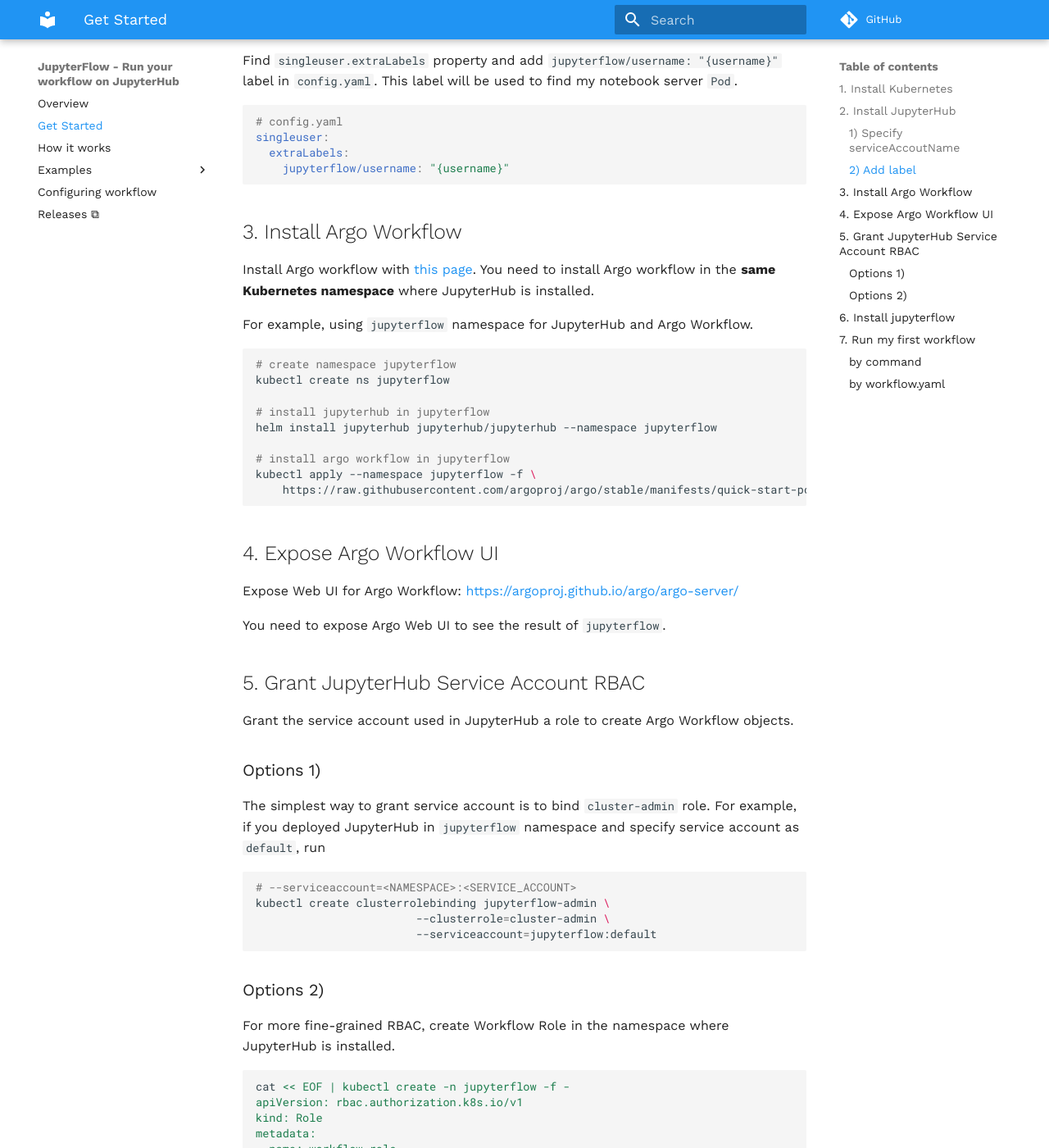
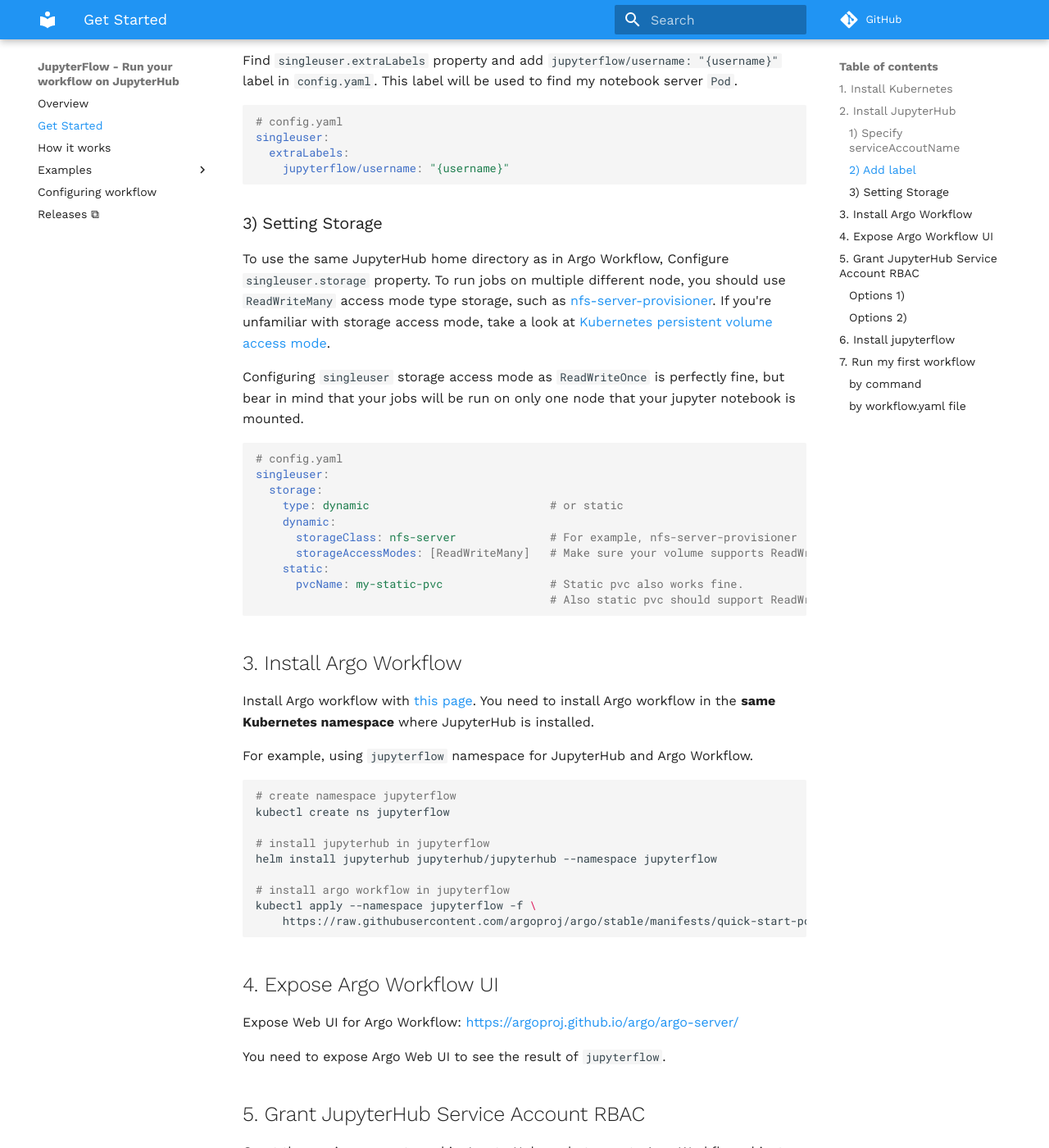
Before and after one commit to hongkunyoo/jupyterflow, an MkDocs documentation site: the page built from docs/get-started.md, in a window 1280 px wide and 1400 px high, scrolled down 890 px. Shown: the whole window at 82% size. Built offline with MkDocs 1.6.1 and Material for MkDocs 9.7.7, drawn with Linux system fonts in a browser that asks for light colours; comment, search, counter and statistics services are not loaded; some of the changed text lies outside the part shown.

Commit message:
Update docs & Bug fix

````diff
--- a/docs/get-started.md
+++ b/docs/get-started.md
@@ -33,6 +33,27 @@
 singleuser:
   extraLabels:
     jupyterflow/username: "{username}"
+```
+
+### 3) Setting Storage
+
+To use the same JupyterHub home directory as in Argo Workflow, Configure `singleuser.storage` property. To run jobs on multiple different node, you should use `ReadWriteMany` access mode type storage,
+such as [nfs-server-provisioner](https://github.com/helm/charts/tree/master/stable/nfs-server-provisioner).
+If you're unfamiliar with storage access mode, take a look at [Kubernetes persistent volume access mode](https://kubernetes.io/docs/concepts/storage/persistent-volumes/#access-modes).
+
+Configuring `singleuser` storage access mode as `ReadWriteOnce` is perfectly fine, but bear in mind that your jobs will be run on only one node that your jupyter notebook is mounted.
+
+```yaml
+# config.yaml
+singleuser:
+  storage:
+    type: dynamic                           # or static
+    dynamic:
+      storageClass: nfs-server              # For example, nfs-server-provisioner
+      storageAccessModes: [ReadWriteMany]   # Make sure your volume supports ReadWriteMany for running distributed jobs.
+    static:
+      pvcName: my-static-pvc                # Static pvc also works fine.
+                                            # Also static pvc should support ReadWriteMany mode for distributed jobs.
 ```
 
 ## 3. Install Argo Workflow
@@ -68,7 +89,7 @@
 The simplest way to grant service account is to bind `cluster-admin` role. For example, if you deployed JupyterHub in `jupyterflow` namespace and specify service account as `default`, run
 
 ```bash
-# --serviceaccount=<NAMESPACE>:<SERVICE_ACCOUNT>
+# binding cluster-admin role to jupyterflow:default
 kubectl create clusterrolebinding jupyterflow-admin \
                         --clusterrole=cluster-admin \
                         --serviceaccount=jupyterflow:default
@@ -77,6 +98,8 @@
 ### Options 2)
 
 For more fine-grained RBAC, create Workflow Role in the namespace where JupyterHub is installed.
+
+For example, create Workflow Role in `jupyterflow` namespace with following command.
 
 ```bash
 cat << EOF | kubectl create -n jupyterflow -f -
@@ -120,6 +143,7 @@
 Then, bind Role with your service account. For example, bind `default` service account with worflow role in `jupyterflow` namespace.
 
 ```bash
+# binding workflow role to jupyterflow:default
 kubectl create rolebinding workflow-rb \
                       --role=workflow-role \
                       --serviceaccount=jupyterflow:default \
@@ -168,7 +192,7 @@
 ![](images/intro.png)
 
 
-### by `workflow.yaml`
+### by `workflow.yaml` file
 
 If you want to run more sophisticated workflow, such as DAG (Directed Acyclic Graph), write your own workflow file (for example, `workflow.yaml`, the name doen't matter)
 
--- a/mkdocs.yml
+++ b/mkdocs.yml
@@ -7,7 +7,9 @@
     primary: blue
   font:
     text: Work Sans
-# google_analytics: []
+google_analytics:
+- G-Y2NB80X1WG
+- auto
 markdown_extensions:
   - codehilite
   - admonition
````
Also changed, not shown: other parts of docs/get-started.md (+1 -1 lines), docs/README.md (+1 -1 lines), 2 other files.
